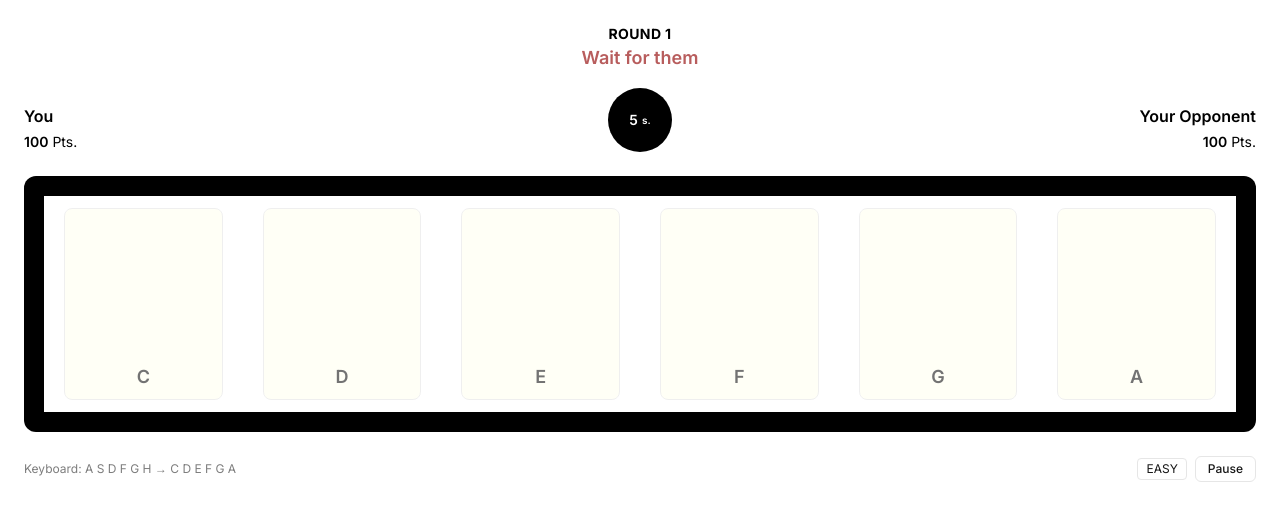
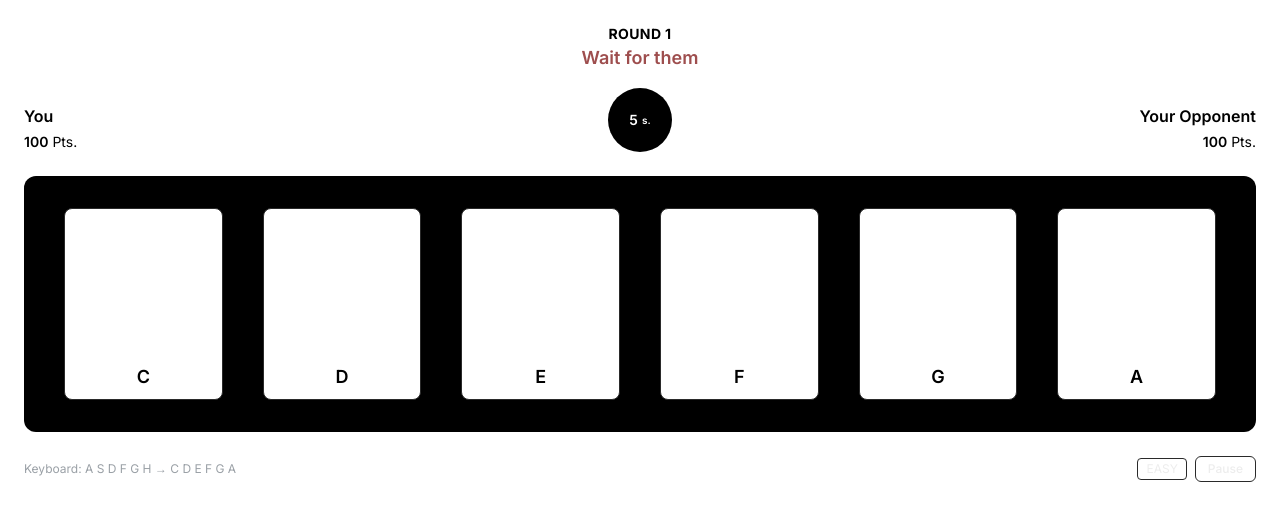
Before and after one commit to TeriyakiThames/DupMe, a Next.js app in the folder apps/frontend/: page /room/1 in a window 1280 px wide. Shown: the top 520 px of the page. Built offline with nearby package versions, Linux system fonts and the light colour scheme.

Commit message:
edit color and force light theme

```diff
--- a/apps/frontend/src/app/globals.css
+++ b/apps/frontend/src/app/globals.css
@@ -59,7 +59,7 @@
 }
 
 /* ---------- Dark mode overrides ---------- */
-@media (prefers-color-scheme: dark) {
+@media (prefers-color-scheme: light) {
   :root {
     --background: #0a0a0a;
     --foreground: #ededed;
--- a/apps/frontend/src/components/Piano.tsx
+++ b/apps/frontend/src/components/Piano.tsx
@@ -51,14 +51,14 @@ const PianoKey: React.FC<{
     onMouseUp={() => !disabled && onUp(note)}
     onMouseLeave={() => !disabled && onUp(note)}
     className={classNames(
-      "relative h-48 rounded-lg border text-lg font-semibold transition-all",
+      "relative bg-white h-48 rounded-lg border text-lg font-semibold transition-all",
       // bigger spacing feel by adding side margins on the key itself
       "mx-1 sm:mx-2",
-      // base colors from your palette
-      "border-light-grey bg-light-cream hover:bg-pressed active:scale-[0.99]",
+      // base colors from your palettea
+      "border-light-grey bg-white hover:bg-pressed active:scale-[0.99]",
       // BLUE only while pressed
-      isActive && "!bg-blue-300",
-      disabled && "opacity-60 cursor-not-allowed"
+      isActive && "!bg-pressed",
+      disabled && "opacity-100 cursor-not-allowed"
     )}
   >
     {/* EASY overlay: persistent 1/2/3… numbers on the key (top center) */}
@@ -69,7 +69,7 @@ const PianoKey: React.FC<{
     )}
 
     {/* Note label on the key face */}
-    <span className="absolute bottom-2 left-1/2 -translate-x-1/2 text-foreground">
+    <span className="absolute bottom-2 left-1/2 -translate-x-1/2 text-black">
       {label ?? note}
     </span>
   </button>
@@ -139,7 +139,7 @@ const Piano: React.FC<PianoProps> = ({
   return (
     <div className="rounded-xl bg-black p-5">
       {/* Larger inter-key spacing */}
-      <div className="grid grid-cols-6 gap-6 bg-white p-2 sm:p-3">
+      <div className="grid grid-cols-6 gap-6 bg-black p-2 sm:p-3">
         {NOTE_LABELS.map((n) => {
           const isRemoteActive = livePressVisible && remoteActiveSet.has(n);
           const isActive = !!activeLocal[n] || isRemoteActive;
```
